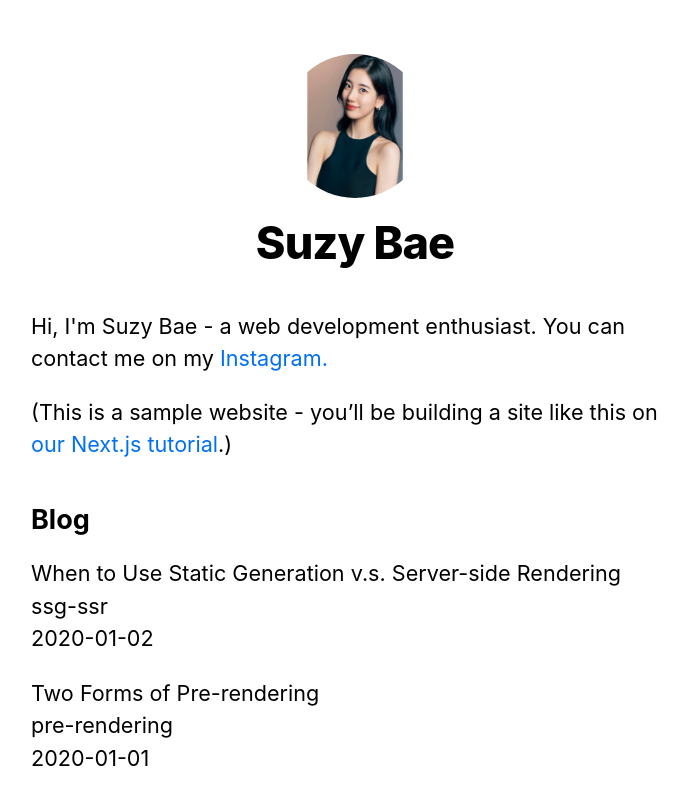
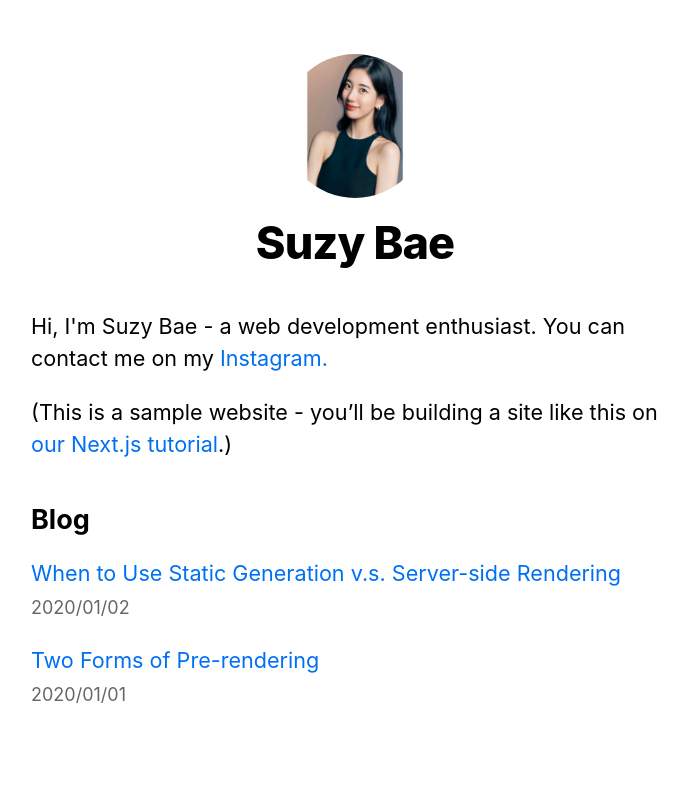
Before and after one commit to sententi-a/nextjs_practice, a Next.js app: page / in a window 1280 px wide. Shown: the top 804 px of the page, without its empty margins (285-973 px from the left). Built offline with nearby package versions, Linux system fonts and the light colour scheme.

Commit message:
[Feat] index, post 페이지에 Date 추가

```diff
--- a/pages/index.js
+++ b/pages/index.js
@@ -1,6 +1,7 @@
 import Head from "next/head";
 import Link from "next/link";
 import Layout, { siteTitle } from "../components/layout";
+import Date from "../components/date";
 import utilStyles from "../styles/utils.module.css";
 import { getSortedPostsData } from "../lib/posts";
 
@@ -40,11 +41,11 @@
         <ul className={utilStyles.list}>
           {allPostsData.map(({ id, date, title }) => (
             <li className={utilStyles.listItem} key={id}>
-              {title}
+              <Link href={`/posts/${id}`}>{title}</Link>
               <br />
-              {id}
-              <br />
-              {date}
+              <small className={utilStyles.lightText}>
+                <Date dateString={date} />
+              </small>
             </li>
           ))}
         </ul>
```
Also changed, not shown: pages/posts/[id].js (+9 -6 lines).
